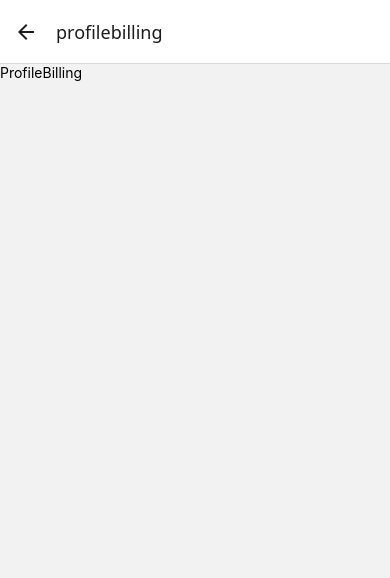
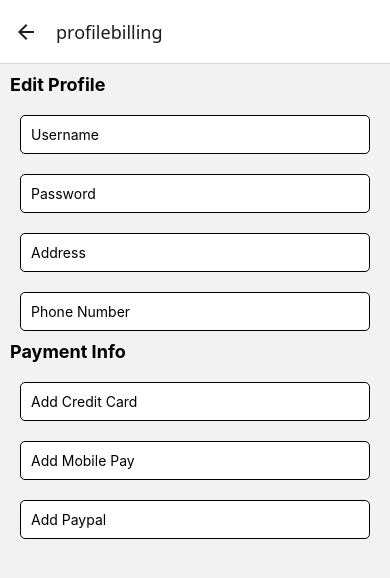
Before and after one commit to davi3684dk/Renta, a React Native app: screen /profilebilling in a window 390 px wide. Shown: the top 578 px of the page. Built offline with nearby package versions, Linux system fonts and the light colour scheme.

Commit message:
Basic screen functions and navigation

```diff
--- a/src/screens/AppPermissionsScreen.tsx
+++ b/src/screens/AppPermissionsScreen.tsx
@@ -1,4 +1,4 @@
-import { Text, View } from "react-native";
+import { Text, View, StyleSheet } from "react-native";
 
 export default function AppPermissions() {
 
@@ -8,3 +8,25 @@ export default function AppPermissions() {
         </View>
     );
 }
+
+const styles = StyleSheet.create({
+   container: {
+    flex: 1,
+    justifyContent: 'flex-start',
+    padding: 10,
+  },
+  input: {
+    alignItems: 'flex-start',
+    backgroundColor: '#FFF',
+    borderColor: '#000000ff',
+    borderWidth: 1,
+    padding: 10,
+    borderRadius: 5,
+    margin: 10,
+  },
+  headline: {
+    fontSize: 18,
+    fontWeight: "bold",
+    paddingBottom: 10
+  }
+});
--- a/src/screens/HomeScreen.tsx
+++ b/src/screens/HomeScreen.tsx
@@ -2,7 +2,7 @@ import { useNavigation } from "@react-navigation/native";
 import { Button, Text, View } from "react-native";
 
 export default function HomeScreen() {
-    const navigation = useNavigation();
+    const navigation = useNavigation<any>();
 
     return (
         <View>
--- a/src/screens/ProfileBillingScreen.tsx
+++ b/src/screens/ProfileBillingScreen.tsx
@@ -1,10 +1,67 @@
-import { Text, View } from "react-native";
+import { Text, View, StyleSheet, TextInput, TouchableOpacity } from "react-native";
 
 export default function ProfileBilling() {
 
     return (
-        <View>
-            <Text>ProfileBilling</Text>
+        <View style={styles.container}>
+
+            <Text style={styles.headline}>Edit Profile</Text>
+
+            <TextInput editable style={styles.input}
+                placeholder='Username'
+            />
+
+            <TextInput editable style={styles.input}
+                placeholder="Password"
+            />
+
+            <TextInput editable style={styles.input}
+                placeholder="Address"
+            />
+
+            <TextInput editable style={styles.input}
+                placeholder="Phone Number"
+            />
+
+            <Text style={styles.headline}>Payment Info</Text>
+
+            <TouchableOpacity
+                style={styles.input}>
+                <Text>Add Credit Card</Text>
+            </TouchableOpacity>
+
+            <TouchableOpacity
+                style={styles.input}>
+                <Text>Add Mobile Pay</Text>
+            </TouchableOpacity>
+
+            <TouchableOpacity
+                style={styles.input}>
+                <Text>Add Paypal</Text>
+            </TouchableOpacity>
+
         </View>
     );
 }
+
+const styles = StyleSheet.create({
+   container: {
+    flex: 1,
+    justifyContent: 'flex-start',
+    padding: 10,
+  },
+  input: {
+    alignItems: 'flex-start',
+    backgroundColor: '#FFF',
+    borderColor: '#000000ff',
+    borderWidth: 1,
+    padding: 10,
+    borderRadius: 5,
+    margin: 10,
+  },
+  headline: {
+    fontSize: 18,
+    fontWeight: "bold",
+    paddingBottom: 10
+  }
+});
--- a/src/screens/SettingsScreen.tsx
+++ b/src/screens/SettingsScreen.tsx
@@ -2,25 +2,29 @@ import { useNavigation } from "@react-navigation/native";
 import { View, Text, StyleSheet, Button, TouchableOpacity } from "react-native";
 
 export default function SettingsScreen() {
-    const navigation = useNavigation();
+    const navigation = useNavigation<any>();
 
     return (
         <View style={styles.container}>
+
+            <TouchableOpacity
+                style={styles.button}
+                onPress={() => navigation.navigate('profilebilling')}>
+                <Text>Profile & Billing</Text>
+            </TouchableOpacity>
+
             <TouchableOpacity
                 style={styles.button}
                 onPress={() => navigation.navigate('permission')}>
-                <Text>Profile & Billing</Text>
+                <Text>App Permissions</Text>
             </TouchableOpacity>
+
             <TouchableOpacity
                 style={styles.button}
                 onPress={() => navigation.navigate('customization')}>
-                <Text>App Permissions</Text>
-            </TouchableOpacity>
-            <TouchableOpacity
-                style={styles.button}
-                onPress={() => navigation.navigate('profilebilling')}>
                 <Text>Sounds & Customization</Text>
             </TouchableOpacity>
+
         </View>
     );
 }
```
